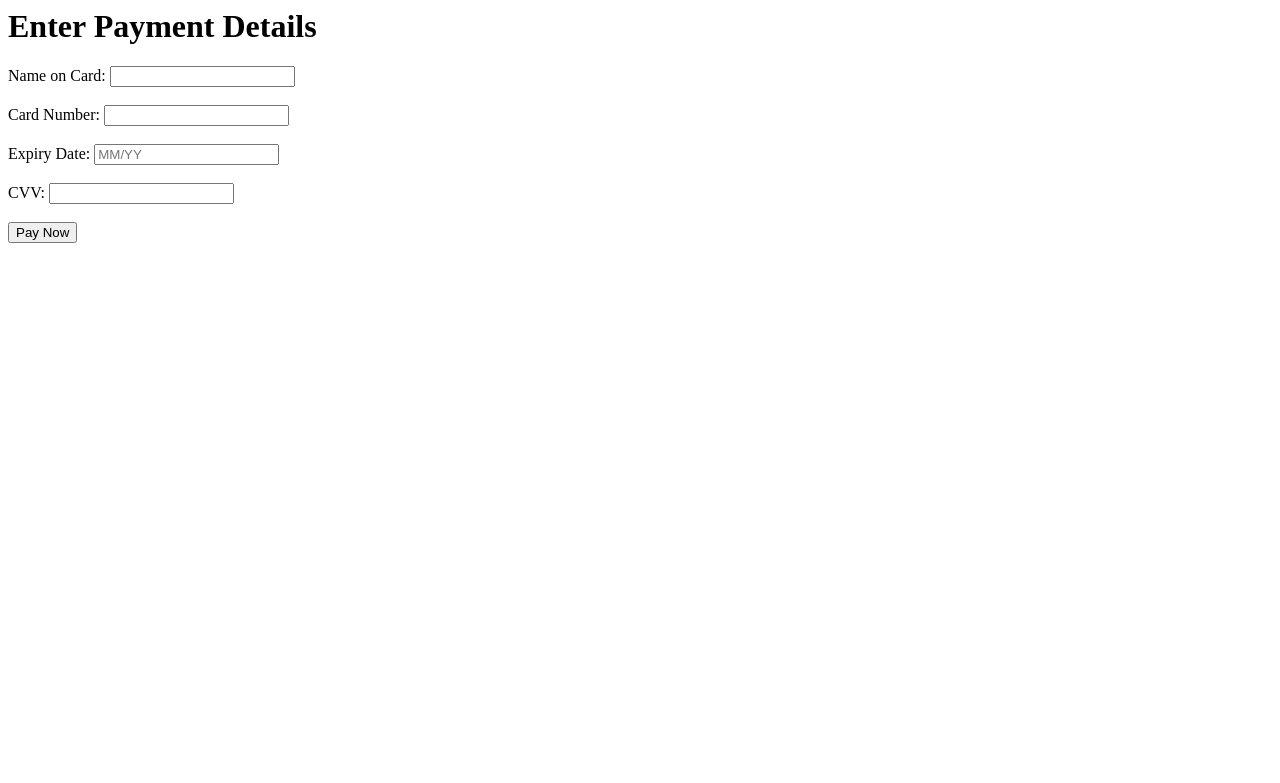
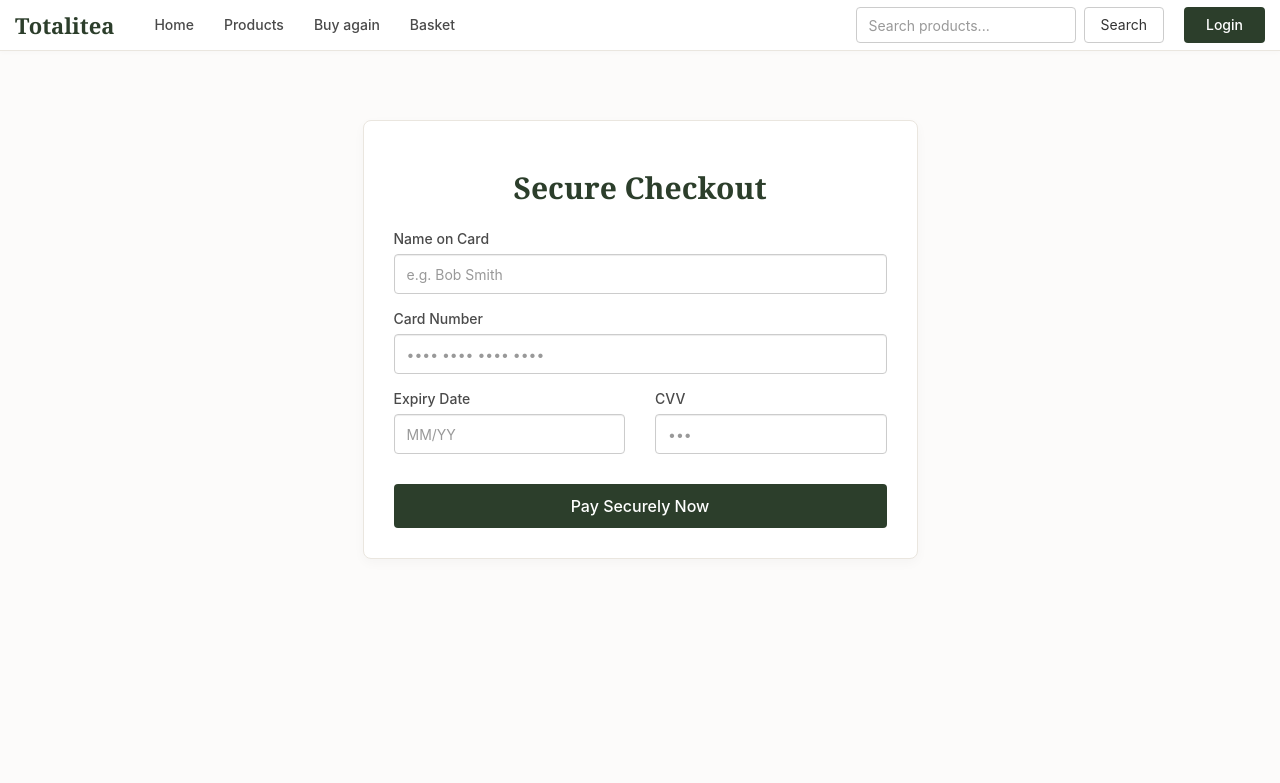
Before and after one commit to alfie066/Totalitea, a Java web app: page /checkout.jsp in a window 1280 px wide. Shown: the top 783 px of the page. Run offline with Tomcat 11, a stand-in JSP engine, Linux system fonts and the light colour scheme.

Commit message:
payment page

```diff
--- a/WebContent/checkout.jsp
+++ b/WebContent/checkout.jsp
@@ -1,31 +1,106 @@
-<%@ page language="java" %>
-
+<%@ page language="java" contentType="text/html; charset=UTF-8" pageEncoding="UTF-8"%>
+<!DOCTYPE html>
 <html>
 <head>
-    <title>Checkout</title>
+    <meta charset="UTF-8">
+    <title>Checkout - Totalitea</title>
+    <link rel="stylesheet" href="https://maxcdn.bootstrapcdn.com/bootstrap/3.3.7/css/bootstrap.min.css">
+    <style>
+        body {
+            background-color: #fcfbfa;
+            font-family: -apple-system, BlinkMacSystemFont, "Segoe UI", Roboto, sans-serif;
+            padding-top: 90px; /* Prevents fixed navbar from overlapping content */
+        }
+        .checkout-card {
+            background: #ffffff;
+            border: 1px solid #eae6df;
+            border-radius: 8px;
+            box-shadow: 0 4px 12px rgba(0, 0, 0, 0.03);
+            padding: 30px;
+            margin-top: 30px;
+            margin-bottom: 50px;
+        }
+        .checkout-title {
+            font-family: Georgia, serif;
+            color: #2c3e2b;
+            font-weight: bold;
+            margin-bottom: 25px;
+            text-align: center;
+        }
+        .form-control:focus {
+            border-color: #2c3e2b;
+            box-shadow: none;
+        }
+        .btn-pay {
+            background-color: #2c3e2b;
+            color: #ffffff;
+            border: none;
+            font-weight: 500;
+            border-radius: 4px;
+            height: 44px;
+            font-size: 16px;
+            width: 100%;
+            margin-top: 15px;
+            transition: background-color 0.2s ease;
+        }
+        .btn-pay:hover {
+            background-color: #1e2b1e;
+            color: #ffffff;
+        }
+    </style>
 </head>
 <body>
 
-<h1>Enter Payment Details</h1>
+<jsp:include page="WEB-INF/jsp/navbar.jsp" />
 
-<form action="<%= request.getContextPath() %>/ProcessOrder" method="post">
+<div class="container">
+    <div class="row">
+        <div class="col-md-6 col-md-offset-3">
 
+            <div class="checkout-card">
+                <h2 class="checkout-title">Secure Checkout</h2>
 
-    <label>Name on Card:</label>
-    <input type="text" name="cardName" required><br><br>
+                <form action="<%= request.getContextPath() %>/ProcessOrder" method="post">
 
-    <label>Card Number:</label>
-    <input type="text" name="cardNumber" required><br><br>
+                    <div class="form-group">
+                        <label style="color: #4a4a4a; font-weight: 500;">Name on Card</label>
+                        <input type="text" name="cardName" class="form-control"
+                               placeholder="e.g. Bob Smith" required style="height: 40px;">
+                    </div>
 
-    <label>Expiry Date:</label>
-    <input type="text" name="expiry" placeholder="MM/YY" required><br><br>
+                    <div class="form-group">
+                        <label style="color: #4a4a4a; font-weight: 500;">Card Number</label>
+                        <input type="text" name="cardNumber" class="form-control"
+                               placeholder="•••• •••• •••• ••••" required style="height: 40px;">
+                    </div>
 
-    <label>CVV:</label>
-    <input type="password" name="cvv" required><br><br>
+                    <div class="row">
+                        <div class="col-xs-6">
+                            <div class="form-group">
+                                <label style="color: #4a4a4a; font-weight: 500;">Expiry Date</label>
+                                <input type="text" name="expiry" class="form-control"
+                                       placeholder="MM/YY" required style="height: 40px;">
+                            </div>
+                        </div>
+                        <div class="col-xs-6">
+                            <div class="form-group">
+                                <label style="color: #4a4a4a; font-weight: 500;">CVV</label>
+                                <input type="password" name="cvv" class="form-control"
+                                       placeholder="•••" required style="height: 40px;">
+                            </div>
+                        </div>
+                    </div>
 
-    <button type="submit">Pay Now</button>
+                    <button type="submit" class="btn btn-pay">
+                        Pay Securely Now
+                    </button>
 
-</form>
+                </form>
+            </div>
+
+        </div>
+    </div>
+</div>
 
 </body>
 </html>
```
Also changed, not shown: 4 other files.
